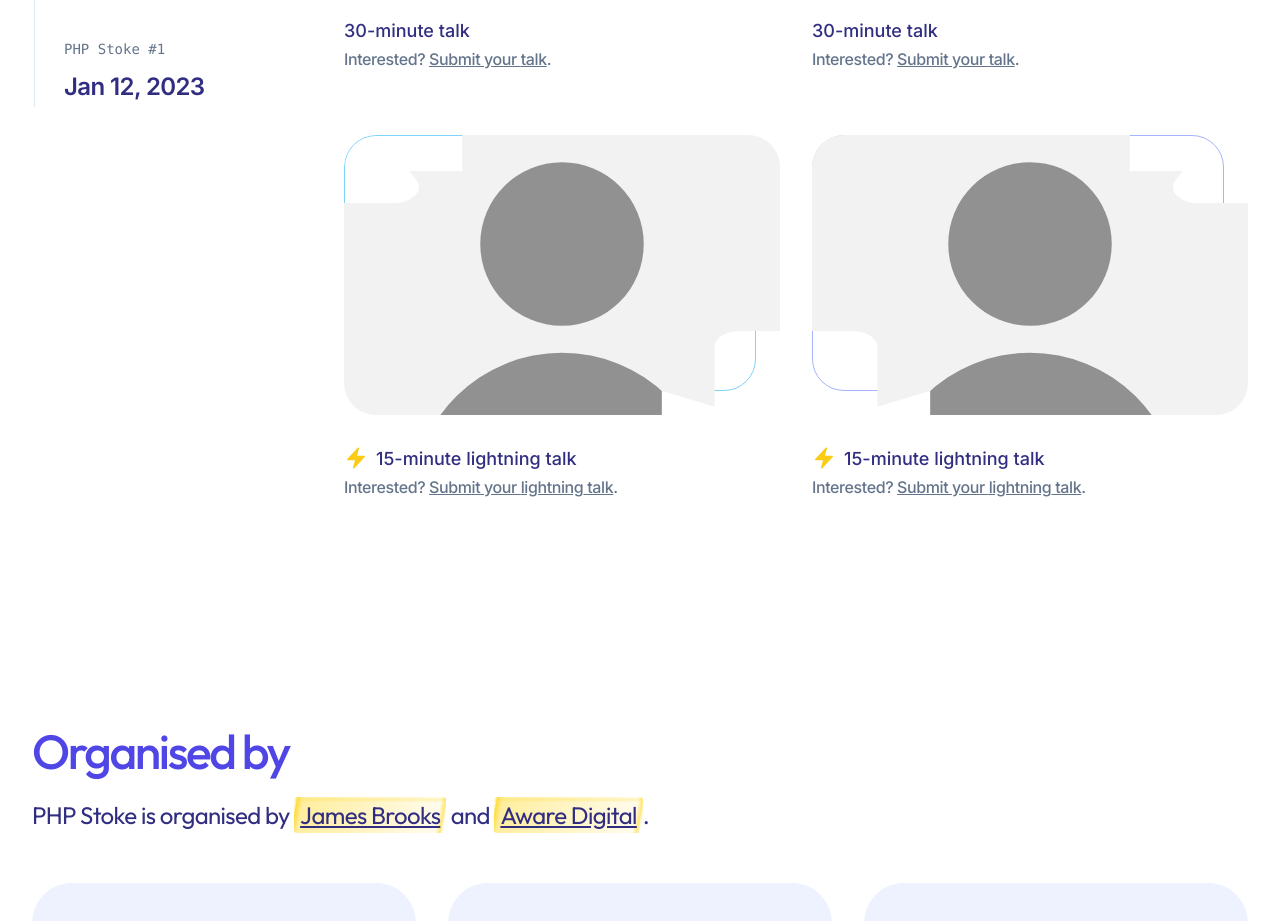
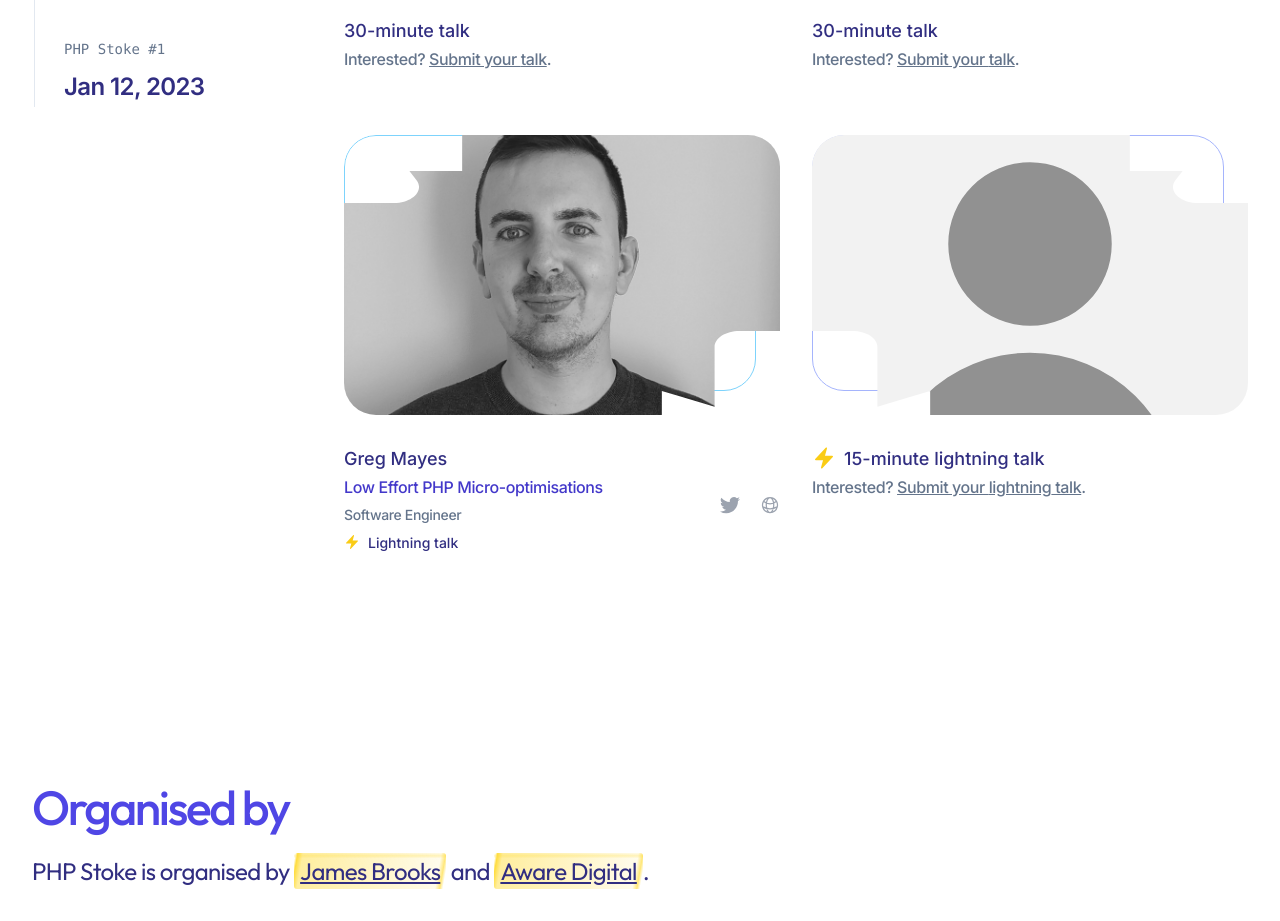
Before and after one commit to phpstoke/phpstoke.co.uk, a Next.js app: page / in a window 1280 px wide. Shown: the part 2400-3321 px from the top of the page. Built offline with nearby package versions, Linux system fonts and the light colour scheme; some icons are missing.

Commit message:
Add Greg Mayes talk

```diff
--- a/src/components/Speakers.jsx
+++ b/src/components/Speakers.jsx
@@ -15,6 +15,7 @@ import danWattImage from '@/images/avatars/dan-watt.jpeg'
 import ryanLeeImage from '@/images/avatars/ryan-lee.jpg'
 import kseniaZverevaImage from '@/images/avatars/ksenia-zvereva.jpeg'
 import rajSakthivelImage from '@/images/avatars/raj-sakthivel.jpeg'
+import gregMayes from '@/images/avatars/greg-mayes.jpg'
 
 import { AcademicCapIcon, BoltIcon, UserIcon } from '@heroicons/react/24/solid'
 
@@ -31,8 +32,14 @@ const days = [
         lightning: false,
         available: true,
       }, {
+        name: 'Greg Mayes',
+        role: 'Software Engineer',
+        talk: 'Low Effort PHP Micro-optimisations',
+        image: gregMayes,
+        twitterUrl: 'https://twitter.com/gregmayesdev',
+        webUrl: 'http://gregmayes.dev',
         lightning: true,
-        available: true,
+        available: false,
       }, {
         lightning: true,
         available: true,
```
Also changed, not shown: src/images/avatars/greg-mayes.jpg (added).
